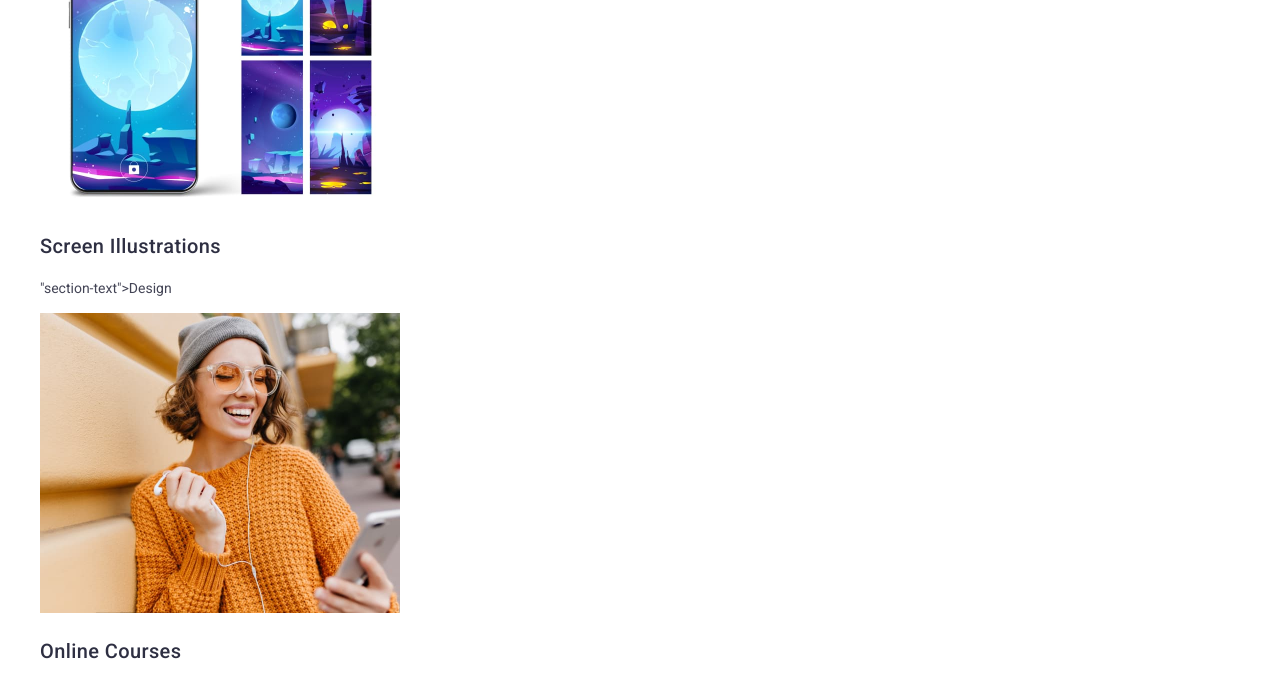
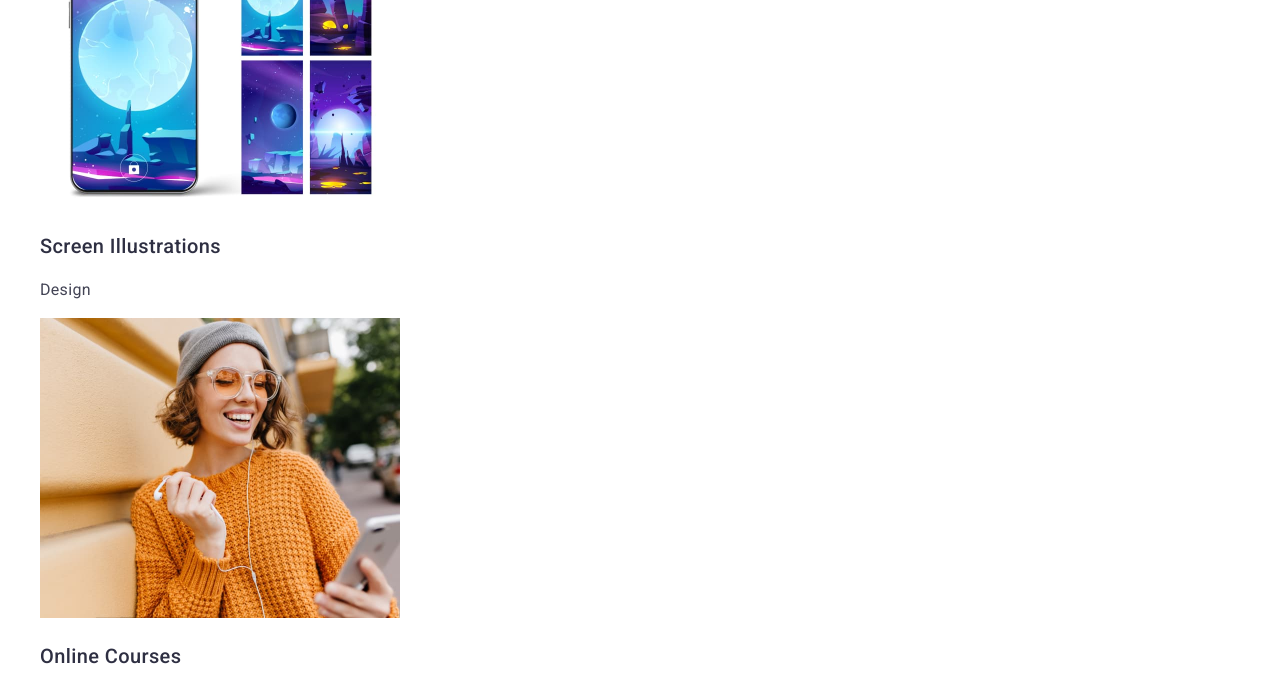
Before and after one commit to WhiteCruze/Goit-markup-hw-02, a plain HTML site: page index.html in a window 1280 px wide. Shown: the part 4572-5252 px from the top of the page. Drawn offline with nearby package versions, Linux system fonts and the light colour scheme.

Commit message:
init commit

```diff
--- a/index.html
+++ b/index.html
@@ -137,7 +137,7 @@
     </li><li>
         <img src="./images/portfolio-card-5.jpg" alt="Screen Illustrations" width="360">
         <h3 class="section-list-title">Screen Illustrations</h3>
-        <p>"section-text">Design</p>
+        <p class="section-text">Design</p>
     </li><li>
         <img src="./images/portfolio-card-6.jpg" alt="Online Courses" width="360">
 <h3 class="section-list-title">Online Courses</h3>
```
